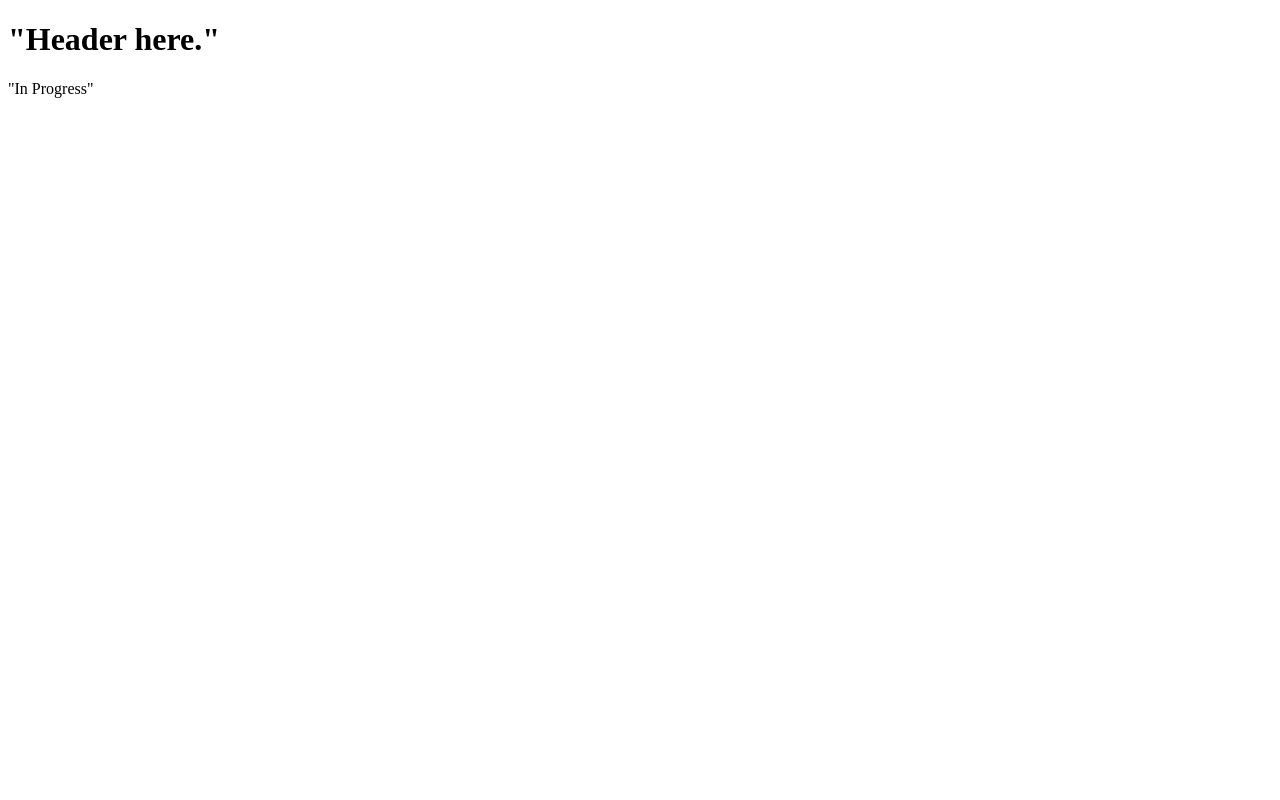
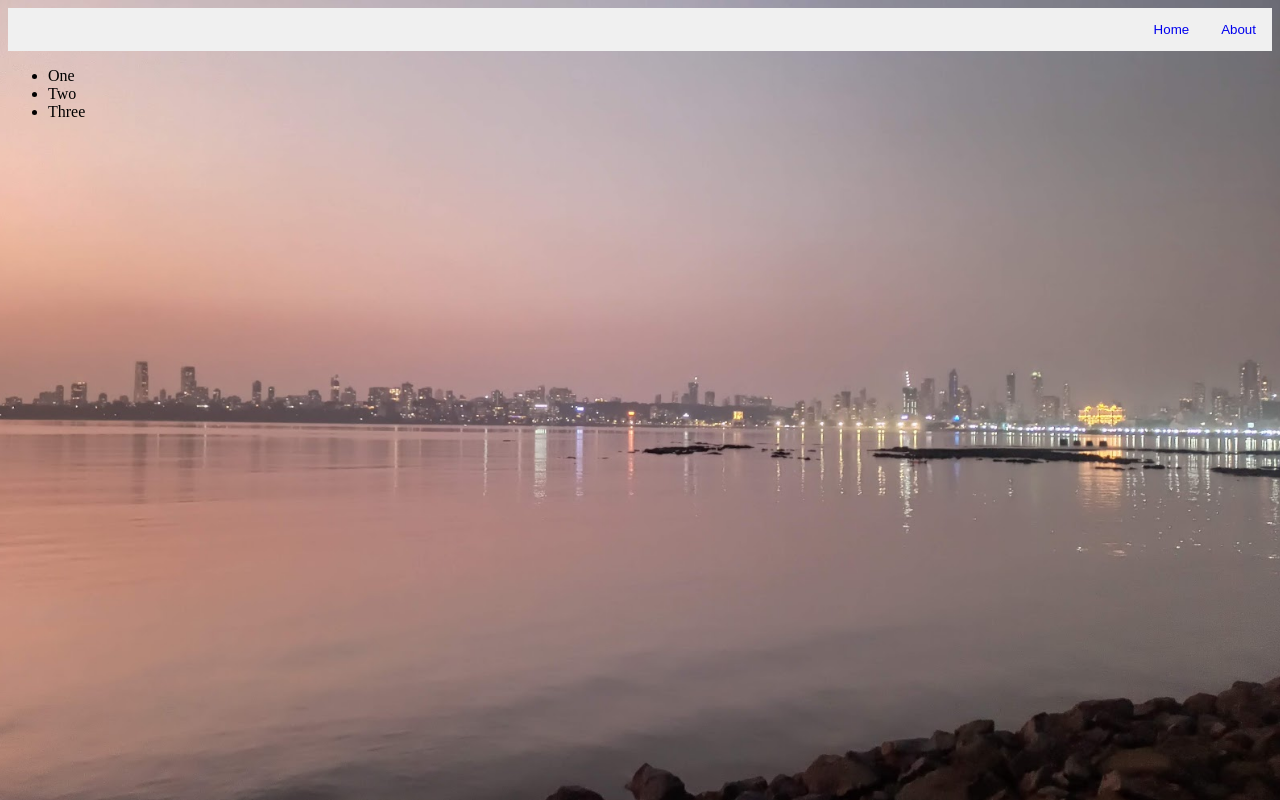
Before and after one commit to Lightaceing/lightaceing.github.io, a plain HTML site: page index.html in a window 1280 px wide. Drawn offline with Linux system fonts and the light colour scheme.

Commit message:
Adding frame

```diff
--- a/index.html
+++ b/index.html
@@ -1,11 +1,26 @@
 <!DOCTYPE html>
 <html>
-    <title>Website in progress</title>
+  <title>Website in progress</title>
   <head>
-    <h1>"Header here." <br /></h1>
+    <link rel="stylesheet" href="styles.css" />
   </head>
 
+  <div class="tab">
+    <button>
+      <a href="2nd.html" style="text-decoration:none">About</a>
+    </button>
+    <button>
+      <a href="2nd.html" style="text-decoration:none">Home</a>
+
+    </button>
+  </div>
+
   <body>
-    "In Progress"
+    <nav class="tabs"></nav>
+    <ul>
+      <li>One</li>
+      <li>Two</li>
+      <li>Three</li>
+    </ul>
   </body>
 </html>
--- /dev/null
+++ b/styles.css
@@ -0,0 +1,41 @@
+
+.tab {
+  overflow: hidden;
+  border: 1px solid :#f0f0f0;
+  background-color: #f0f0f0;
+}
+.tab button {
+  background-color: inherit;
+  float: right;
+  border: none;
+  outline: none;
+  cursor: pointer;
+  padding: 14px 16px;
+  transition: 0.3s;
+}
+
+/* Change background color of buttons on hover */
+.tab button:hover {
+  background-color: #8074ec;
+}
+
+/* Create an active/current tablink class */
+.tab button.active {
+  background-color: #ccc;
+}
+
+/* Style the tab content */
+.tabcontent {
+  display: none;
+  padding: 6px 12px;
+  border: 1px solid #ccc;
+  border-top: none;
+}
+body {
+    background-image: url('bg.jpg');
+    background-repeat: no-repeat;
+    background-size: cover;
+    background-position: center;
+    background-attachment: fixed;
+    background-color: #f0f0f0;
+}
```
Also changed, not shown: 2nd.html (added, +7 -0 lines), bg.jpg (added).
